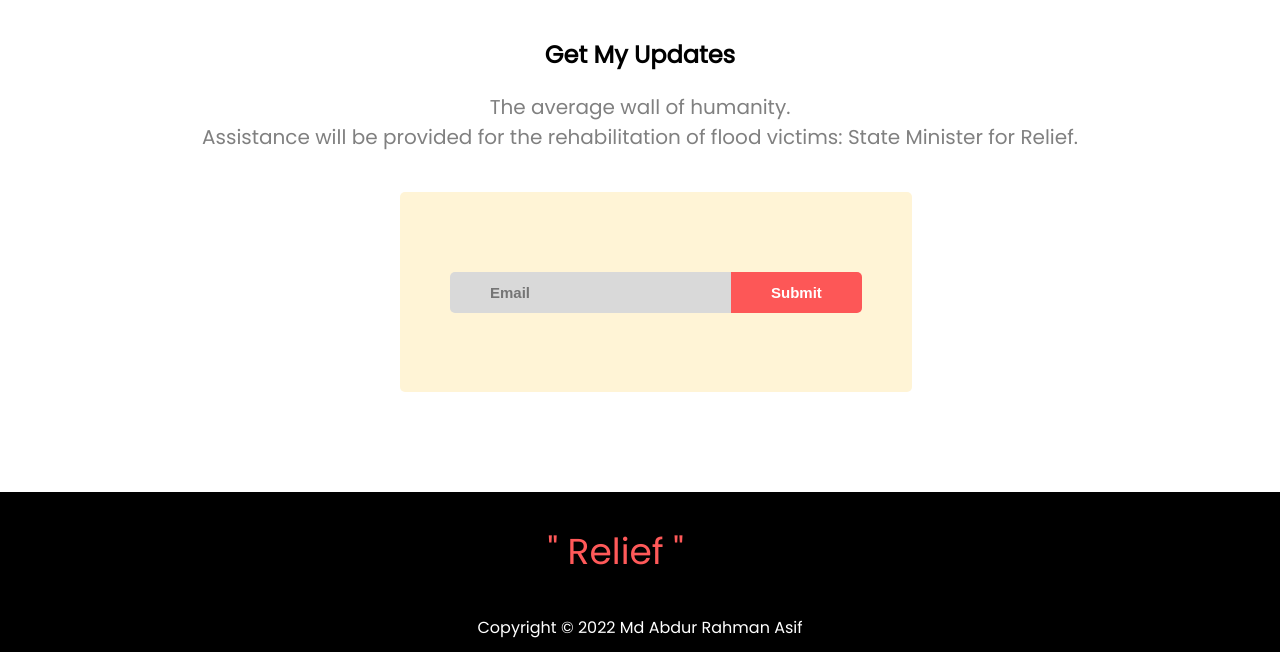
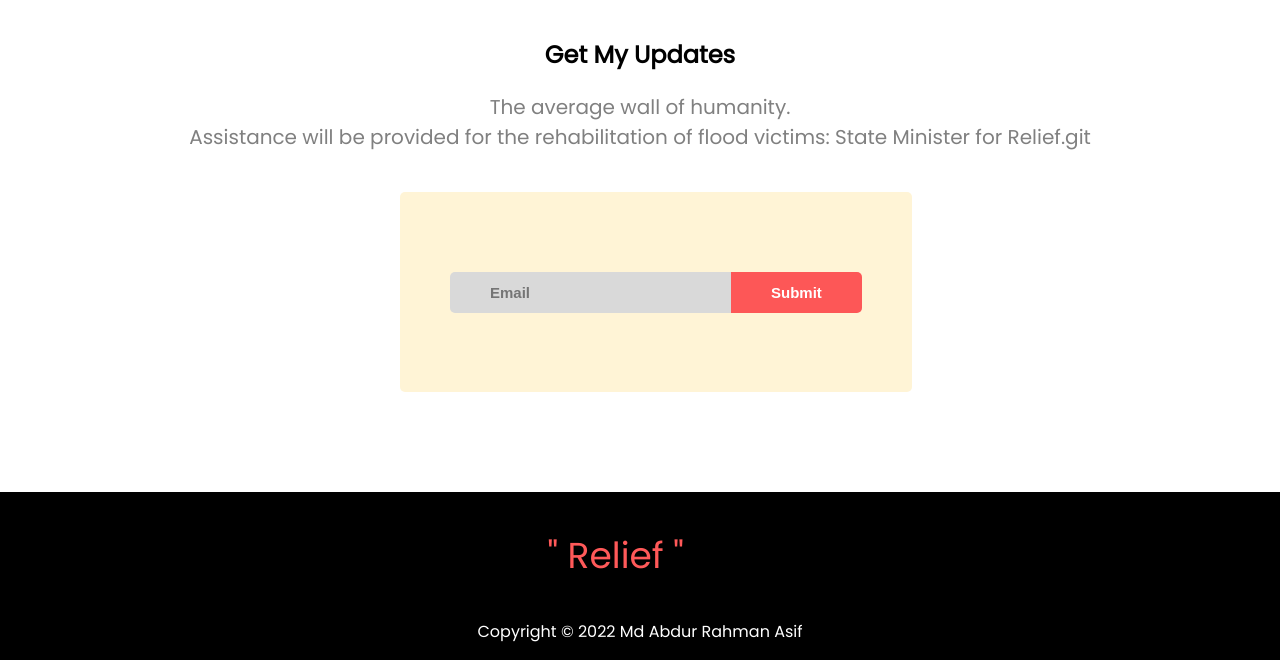
Before and after one commit to mdabdurrahmanasifofficial/ph-assignment-one, a plain HTML site: page index.html in a window 1280 px wide. Shown: the part 2585-3245 px from the top of the page. Drawn offline with Linux system fonts and the light colour scheme.

Commit message:
footer section update

```diff
--- a/index.html
+++ b/index.html
@@ -127,7 +127,7 @@
         <div class="box-one">
             <p class="para">
                 The average wall of humanity. <br>
-                Assistance will be provided for the rehabilitation of flood victims: State Minister for Relief.
+                Assistance will be provided for the rehabilitation of flood victims: State Minister for Relief.git
             </p>
         </div>
     </section>
--- a/style.css
+++ b/style.css
@@ -4,7 +4,7 @@ body{
     font-family: 'Kanit', sans-serif;
     font-family: 'Poppins', sans-serif;
     /* Google Font */
-    margin: 0%;
+    margin: 0px;
 
 }
 
@@ -207,7 +207,6 @@ input{
 /*Font Awesome*/
 
 .footer-section{
-    height: 20vh;
     color: white;
     display: flex;
     justify-content: center;
```
